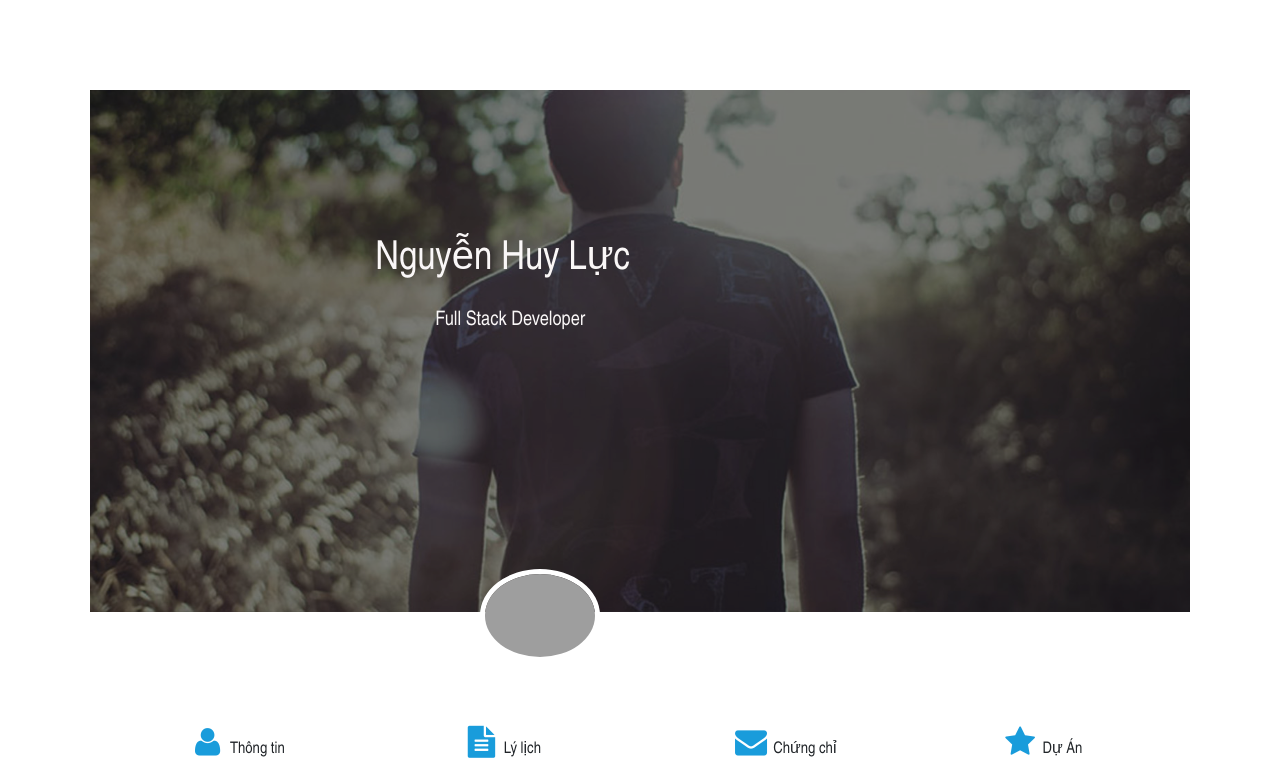
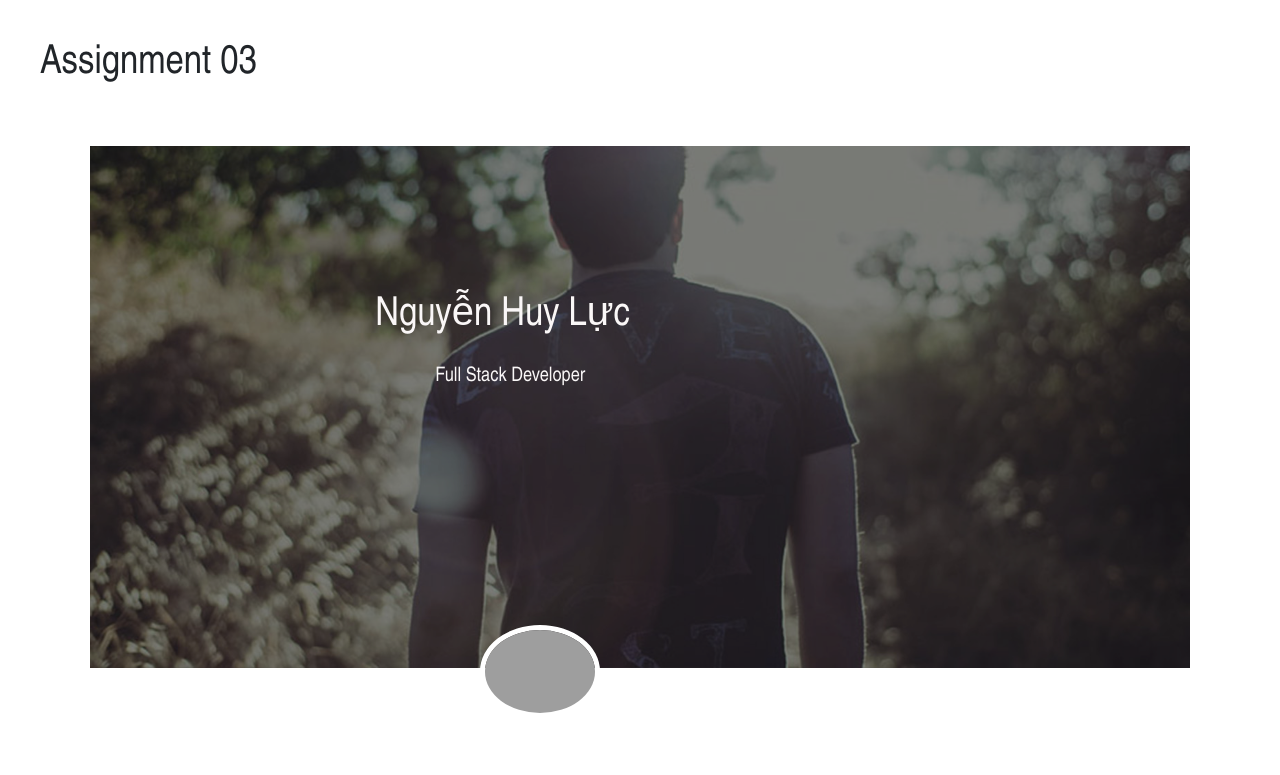
Before and after one commit to Nguyenhuyluc/ASM_03, a plain HTML site: page index.html in a window 1280 px wide. Shown: the top 775 px of the page. Drawn offline with nearby package versions, Linux system fonts and the light colour scheme; grey boxes are pictures that could not be loaded.

Commit message:
sua file index

```diff
--- a/index.html
+++ b/index.html
@@ -18,6 +18,7 @@
 </head>
 
 <body>
+	<h1>Assignment 03</h1>
 	<div id="banner" style="padding: 50px">
 		<img id="img" src="images/banner.jpg" alt="" style="width:100%;">
 		<span class="nghe">
```
